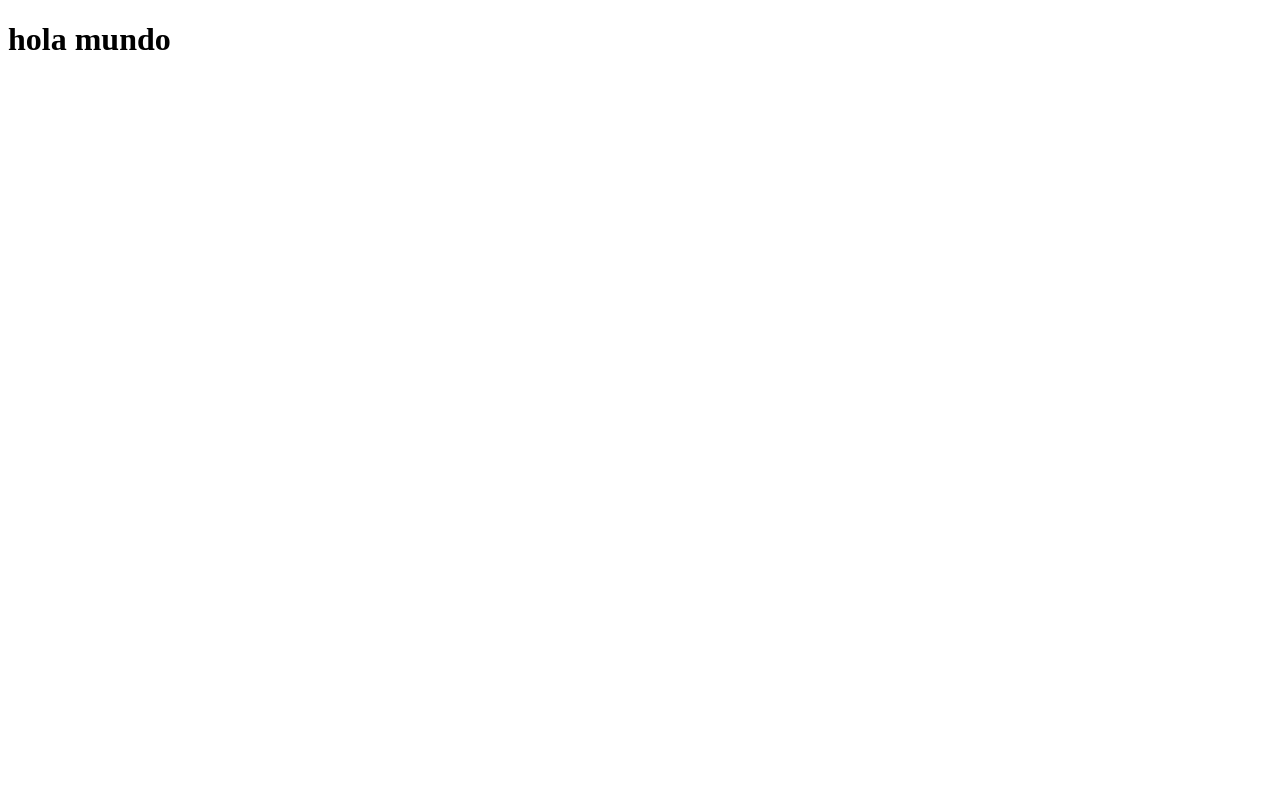
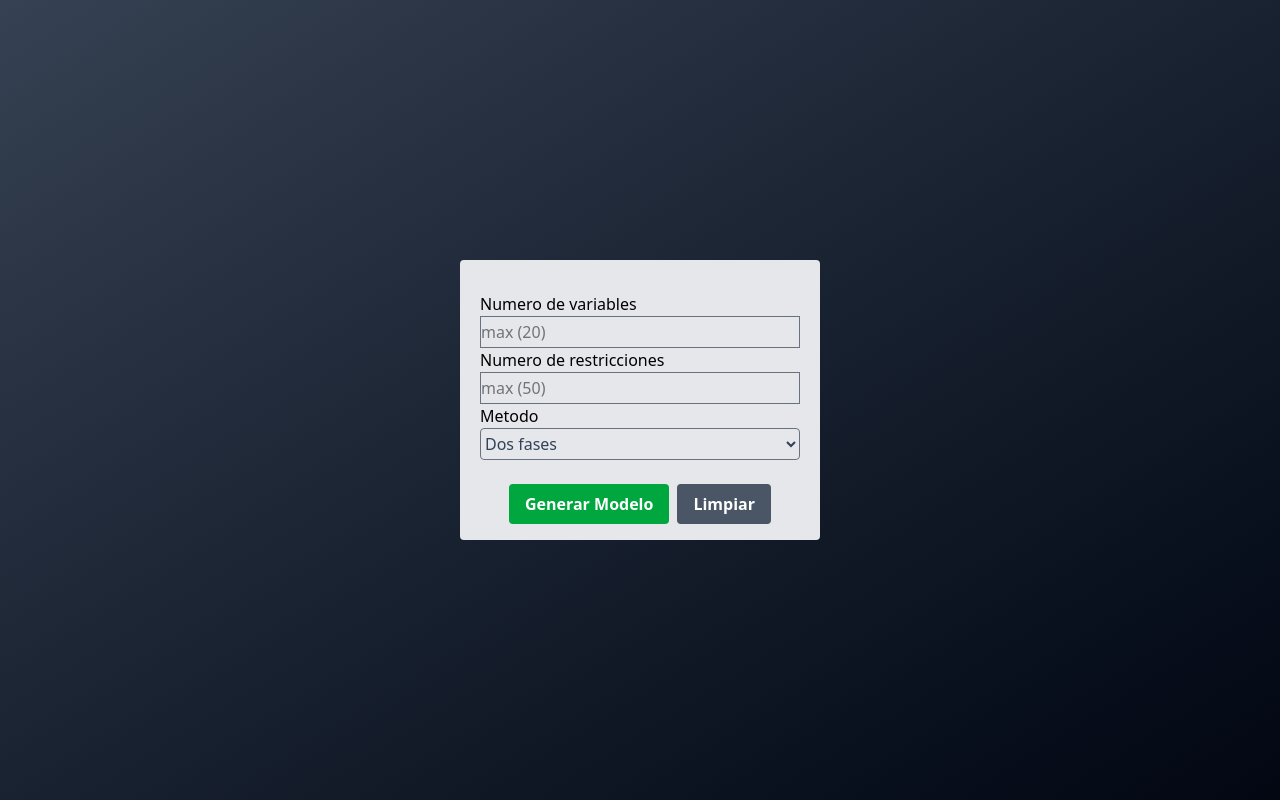
Before and after one commit to javidev-sudo/Proyecto_IO1, a Vue app: page / in a window 1280 px wide. Built offline with nearby package versions, Linux system fonts and the light colour scheme.

Commit message:
crear la ventana principal para los parametros

```diff
--- a/package.json
+++ b/package.json
@@ -9,7 +9,10 @@
     "preview": "vite preview"
   },
   "dependencies": {
-    "vue": "^3.5.13"
+    "@tailwindcss/vite": "^4.1.5",
+    "tailwindcss": "^4.1.5",
+    "vue": "^3.5.13",
+    "vue-router": "^4.5.1"
   },
   "devDependencies": {
     "@vitejs/plugin-vue": "^5.2.2",
--- a/src/App.vue
+++ b/src/App.vue
@@ -1,10 +1,48 @@
 <script setup lang="ts">
+import { ref } from 'vue'
+const maxVariables = ref('')
+const maxRestricciones = ref('')
+const metodo = ref('df')
+
+const limpiar = () => {
+  maxVariables.value = ''
+  maxRestricciones.value = ''
+}
+
+const generarModelo = () => {
+  console.log(maxVariables.value)
+  console.log(maxRestricciones.value)
+}
+
 </script>
 
 <template>
-  <div>
-    <h1>
-      hola mundo
-    </h1>
+  <div class="bg-gradient-to-tl from-gray-950 to-gray-700 h-screen flex flex-row items-center justify-center w-full">
+    <div class="bg-gray-200 w-90 h-70 rounded flex flex-col items-start justify-center">
+      <form class="w-full">
+        <div class="flex flex-col justify-center p-5">
+          <h2>Numero de variables</h2>
+          <input v-model="maxVariables" type="number" max="20" class="h-8 border border-gray-500"
+            placeholder="max (20)">
+          <h2>Numero de restricciones</h2>
+          <input v-model="maxRestricciones" type="number" max="50" class="h-8 border border-gray-500"
+            placeholder="max (50)">
+          <h2>Metodo</h2>
+          <select
+            v-model="metodo"
+            class="h-8 w-full bg-transparent placeholder:text-slate-400 text-slate-700 border border-gray-500 rounded transition duration-300 ease cursor-pointer">
+            <option value="df">Dos fases</option>
+            <option value="gm">Gran M</option>
+          </select>
+        </div>
+        <div class="flex flex-row items-center justify-center">
+          <button @click="generarModelo"
+            class="cursor-pointer m-1 bg-green-600 hover:bg-green-500 text-white font-bold py-2 px-4 rounded">Generar
+            Modelo</button>
+          <button @click="limpiar"
+            class="cursor-pointer m-1 bg-gray-600 hover:bg-gray-500 text-white font-bold py-2 px-4 rounded">Limpiar</button>
+        </div>
+      </form>
+    </div>
   </div>
 </template>
--- /dev/null
+++ b/src/pages/EvaluationPage.vue
@@ -0,0 +1,3 @@
+<template>
+    <h1> Evaluación </h1>
+</template>
--- a/src/style.css
+++ b/src/style.css
@@ -0,0 +1 @@
+@import "tailwindcss";
--- a/vite.config.ts
+++ b/vite.config.ts
@@ -1,7 +1,8 @@
 import { defineConfig } from 'vite'
 import vue from '@vitejs/plugin-vue'
+import tailwindcss from '@tailwindcss/vite'
 
 // https://vite.dev/config/
 export default defineConfig({
-  plugins: [vue()],
+  plugins: [vue(),tailwindcss(),],
 })
```
Also changed, not shown: 1 other file (tests, documents, lock files or other folders).
